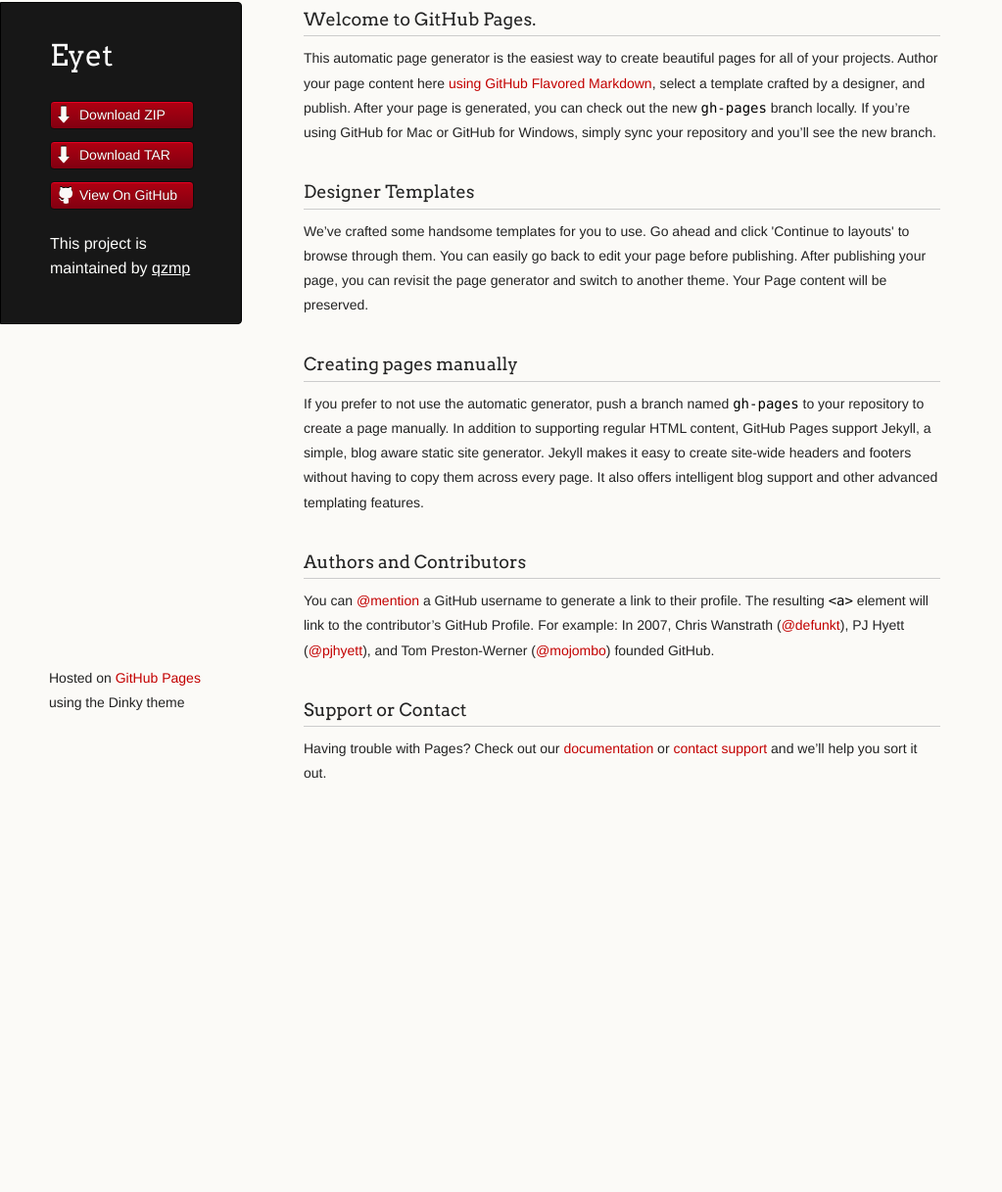
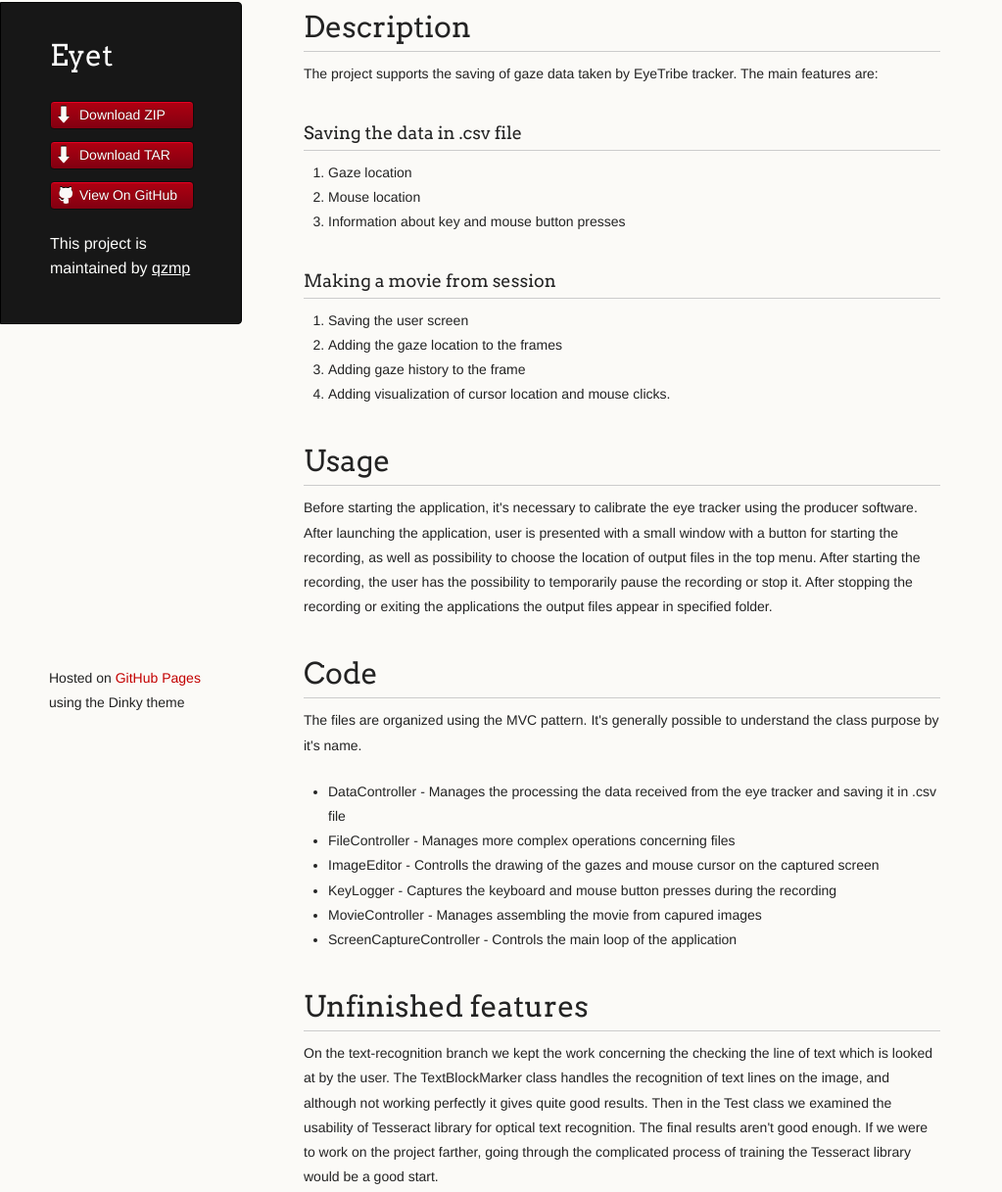
Before and after one commit to MiguelGoulao/EyeT, a plain HTML site: page index.html in a window 1280 px wide. Shown: the part 38-1255 px from the top of the page at 98% size, without its empty margins (0-1023 px from the left). Before the commit the page ends 913 px from the top, so only its background shows below. Drawn offline with Linux system fonts and the light colour scheme.

```diff
--- a/index.html
+++ b/index.html
@@ -30,30 +30,58 @@
 
       </header>
       <section>
-        <h3>
-<a id="welcome-to-github-pages" class="anchor" href="#welcome-to-github-pages" aria-hidden="true"><span class="octicon octicon-link"></span></a>Welcome to GitHub Pages.</h3>
+        <h1>
+<a id="description" class="anchor" href="#description" aria-hidden="true"><span class="octicon octicon-link"></span></a>Description</h1>
 
-<p>This automatic page generator is the easiest way to create beautiful pages for all of your projects. Author your page content here <a href="https://guides.github.com/features/mastering-markdown/">using GitHub Flavored Markdown</a>, select a template crafted by a designer, and publish. After your page is generated, you can check out the new <code>gh-pages</code> branch locally. If you’re using GitHub for Mac or GitHub for Windows, simply sync your repository and you’ll see the new branch.</p>
+<p>The project supports the saving of gaze data taken by EyeTribe tracker. The main features are:</p>
 
 <h3>
-<a id="designer-templates" class="anchor" href="#designer-templates" aria-hidden="true"><span class="octicon octicon-link"></span></a>Designer Templates</h3>
+<a id="saving-the-data-in-csv-file" class="anchor" href="#saving-the-data-in-csv-file" aria-hidden="true"><span class="octicon octicon-link"></span></a>Saving the data in .csv file</h3>
 
-<p>We’ve crafted some handsome templates for you to use. Go ahead and click 'Continue to layouts' to browse through them. You can easily go back to edit your page before publishing. After publishing your page, you can revisit the page generator and switch to another theme. Your Page content will be preserved.</p>
+<ol>
+<li>Gaze location</li>
+<li>Mouse location</li>
+<li>Information about key and mouse button presses<br>
+</li>
+</ol>
 
 <h3>
-<a id="creating-pages-manually" class="anchor" href="#creating-pages-manually" aria-hidden="true"><span class="octicon octicon-link"></span></a>Creating pages manually</h3>
+<a id="making-a-movie-from-session" class="anchor" href="#making-a-movie-from-session" aria-hidden="true"><span class="octicon octicon-link"></span></a>Making a movie from session</h3>
 
-<p>If you prefer to not use the automatic generator, push a branch named <code>gh-pages</code> to your repository to create a page manually. In addition to supporting regular HTML content, GitHub Pages support Jekyll, a simple, blog aware static site generator. Jekyll makes it easy to create site-wide headers and footers without having to copy them across every page. It also offers intelligent blog support and other advanced templating features.</p>
+<ol>
+<li>Saving the user screen</li>
+<li>Adding the gaze location to the frames</li>
+<li>Adding gaze history to the frame</li>
+<li>Adding visualization of cursor location and mouse clicks.</li>
+</ol>
 
-<h3>
-<a id="authors-and-contributors" class="anchor" href="#authors-and-contributors" aria-hidden="true"><span class="octicon octicon-link"></span></a>Authors and Contributors</h3>
+<h1>
+<a id="usage" class="anchor" href="#usage" aria-hidden="true"><span class="octicon octicon-link"></span></a>Usage</h1>
 
-<p>You can <a href="https://github.com/blog/821" class="user-mention">@mention</a> a GitHub username to generate a link to their profile. The resulting <code>&lt;a&gt;</code> element will link to the contributor’s GitHub Profile. For example: In 2007, Chris Wanstrath (<a href="https://github.com/defunkt" class="user-mention">@defunkt</a>), PJ Hyett (<a href="https://github.com/pjhyett" class="user-mention">@pjhyett</a>), and Tom Preston-Werner (<a href="https://github.com/mojombo" class="user-mention">@mojombo</a>) founded GitHub.</p>
+<p>Before starting the application, it's necessary to calibrate the eye tracker using the producer software.
+After launching the application, user is presented with a small window with a button for starting the recording, as well as possibility to choose the location of output files in the top menu.
+After starting the recording, the user has the possibility to temporarily pause the recording or stop it. After stopping the recording or exiting the applications the output files appear in specified folder. </p>
 
-<h3>
-<a id="support-or-contact" class="anchor" href="#support-or-contact" aria-hidden="true"><span class="octicon octicon-link"></span></a>Support or Contact</h3>
+<h1>
+<a id="code" class="anchor" href="#code" aria-hidden="true"><span class="octicon octicon-link"></span></a>Code</h1>
 
-<p>Having trouble with Pages? Check out our <a href="https://help.github.com/pages">documentation</a> or <a href="https://github.com/contact">contact support</a> and we’ll help you sort it out.</p>
+<p>The files are organized using the MVC pattern. It's generally possible to understand the class purpose by it's name.</p>
+
+<ul>
+<li>DataController - Manages the processing the data received from the eye tracker and saving it in .csv file</li>
+<li>FileController - Manages more complex operations concerning files</li>
+<li>ImageEditor - Controlls the drawing of the gazes and mouse cursor on the captured screen</li>
+<li>KeyLogger - Captures the keyboard and mouse button presses during the recording</li>
+<li>MovieController - Manages assembling the movie from capured images</li>
+<li>ScreenCaptureController - Controls the main loop of the application</li>
+</ul>
+
+<h1>
+<a id="unfinished-features" class="anchor" href="#unfinished-features" aria-hidden="true"><span class="octicon octicon-link"></span></a>Unfinished features</h1>
+
+<p>On the text-recognition branch we kept the work concerning the checking the line of text which is looked at by the user.
+The TextBlockMarker class handles the recognition of text lines on the image, and although not working perfectly it gives quite good results.
+Then in the Test class we examined the usability of Tesseract library for optical text recognition. The final results aren't good enough. If we were to work on the project farther, going through the complicated process of training the Tesseract library would be a good start.</p>
       </section>
       <footer>
         <p><small>Hosted on <a href="https://pages.github.com">GitHub Pages</a> using the Dinky theme</small></p>
```
Also changed, not shown: params.json (+1 -1 lines).
